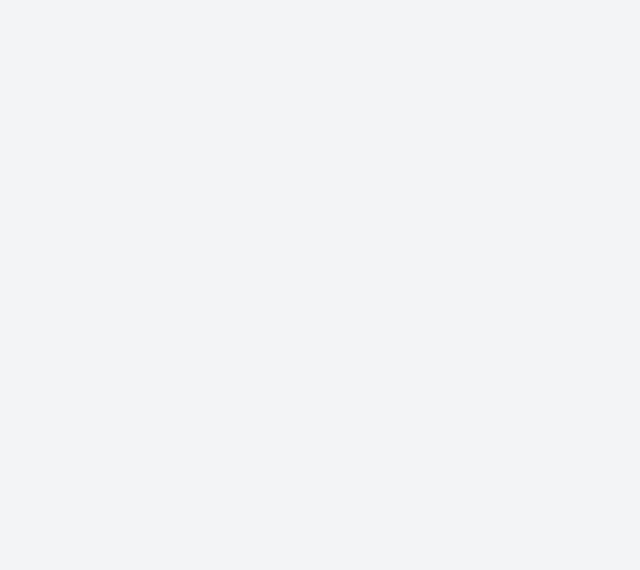
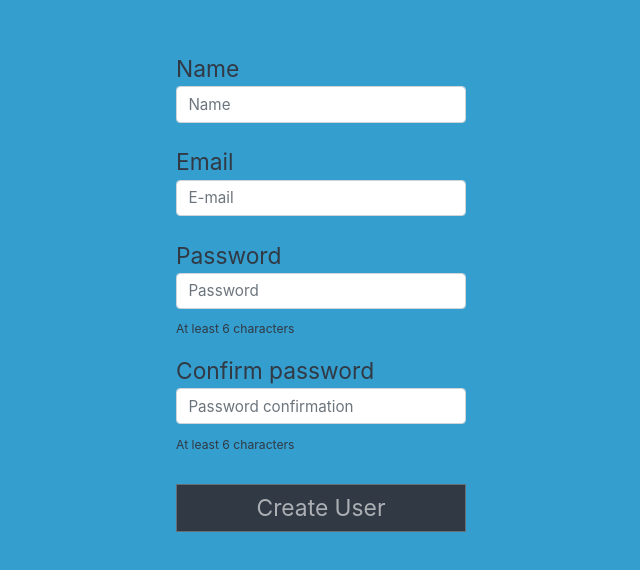
Before and after one commit to evansinho/series_tracker_app, a React (Create React App) app: page /signup in a window 1280 px wide. Shown: the part 108-678 px from the top of the page, without its empty margins (319-959 px from the left). Built offline with nearby package versions, Linux system fonts and the light colour scheme.

Commit message:
create sign up and login components

```diff
--- a/src/components/App.js
+++ b/src/components/App.js
@@ -4,6 +4,7 @@ import { Provider } from 'react-redux';
 import Alert from './Alert';
 import Home from '../layout/Home';
 import Login from './auth/Login';
+import Register from './auth/Register';
 import setAuthToken from '../utils/setAuthToken';
 import { loadUser } from '../redux/actions/authActions';
 import store from '../redux/store';
@@ -23,7 +24,8 @@ const App = () => {
         <Alert />
         <Route path="/" exact component={Home} />
         <Switch>
-          <Route path="/" exact component={Login} />
+          <Route path="/login" exact component={Login} />
+          <Route path="/signup" exact component={Register} />
         </Switch>
       </Router>
     </Provider>
--- a/src/components/auth/Login.js
+++ b/src/components/auth/Login.js
@@ -0,0 +1,53 @@
+import React from 'react';
+// import PropTypes from 'prop-types';
+
+const Login = () => (
+  <div className="d-flex flex-column justify-content-around align-items-center login-page">
+    <div className="row">
+      <div>
+        <form>
+          <div className="form-group">
+            <label htmlFor="userEmail">
+              Email
+              <input
+                type="email"
+                name="email"
+                id="userEmail"
+                placeholder="E-mail"
+                className="form-control"
+                autoComplete="email"
+                required
+              />
+            </label>
+          </div>
+          <div className="form-group">
+            <label htmlFor="userPassword">
+              Password
+              <input
+                type="password"
+                name="password"
+                id="userPassword"
+                placeholder="Password"
+                className="form-control"
+                autoComplete="new-password"
+                required
+              />
+            </label>
+            <small className="form-text text-muted">
+              At least 6 characters
+            </small>
+          </div>
+          <button type="submit" className="btn custom-button mt-3">
+            Login
+          </button>
+        </form>
+      </div>
+    </div>
+  </div>
+);
+
+// Login.propTypes = {
+
+// };
+
+export default Login;
--- a/src/components/auth/Register.js
+++ b/src/components/auth/Register.js
@@ -0,0 +1,84 @@
+import React from 'react';
+// import PropTypes from 'prop-types';
+
+const Register = () => (
+  <div className="d-flex flex-column justify-content-around align-items-center login-page">
+    <div className="row">
+      <div>
+        <form>
+          <div className="form-group">
+            <label htmlFor="name">
+              Name
+              <input
+                type="text"
+                name="name"
+                id="name"
+                placeholder="Name"
+                className="form-control"
+                autoComplete="name"
+                required
+              />
+            </label>
+          </div>
+          <div className="form-group">
+            <label htmlFor="email">
+              Email
+              <input
+                type="email"
+                name="email"
+                id="email"
+                placeholder="E-mail"
+                className="form-control"
+                autoComplete="email"
+                required
+              />
+            </label>
+          </div>
+          <div className="form-group">
+            <label htmlFor="password">
+              Password
+              <input
+                type="password"
+                name="password"
+                id="password"
+                placeholder="Password"
+                className="form-control"
+                autoComplete="new-password"
+                required
+              />
+            </label>
+            <small className="form-text text-muted">
+              At least 6 characters
+            </small>
+          </div>
+          <div className="form-group">
+            <label htmlFor="passwordConfirmation">
+              Confirm password
+              <input
+                type="password"
+                name="passwordConfirmation"
+                id="passwordConfirmation"
+                placeholder="Password confirmation"
+                className="form-control"
+                autoComplete="new-password"
+                required
+              />
+            </label>
+            <small className="form-text text-muted">
+              At least 6 characters
+            </small>
+          </div>
+          <button type="submit" className="btn custom-button mt-3">
+            Create User
+          </button>
+        </form>
+      </div>
+    </div>
+  </div>
+);
+
+// Register.propTypes = {
+
+// };
+
+export default Register;
--- a/src/layout/Home.js
+++ b/src/layout/Home.js
@@ -3,6 +3,7 @@ import { Link } from 'react-router-dom';
 import { connect } from 'react-redux';
 import PropTypes from 'prop-types';
 import logoutIcon from '../images/logout.png';
+// import Footer from './Footer';
 
 const Home = ({ auth: { isAuthenticated, user } }) => (
   <div className="h-100">
```
Also changed, not shown: src/layout/Footer.js (added).
